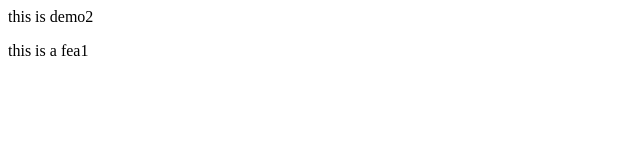
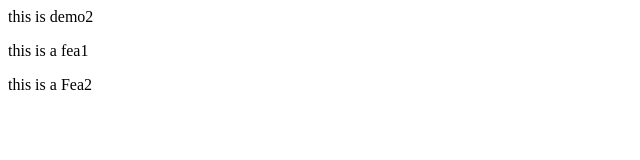
Before and after one commit to AdityaPatil1392/Demo2, a plain HTML site: page index.html in a window 1280 px wide. Shown: the whole page, without its empty margins (0-640 px from the left). Drawn offline with Linux system fonts and the light colour scheme.

Commit message:
this is Fea2

```diff
--- a/index.html
+++ b/index.html
@@ -5,3 +5,7 @@
 <p>
     this is a fea1
 </p>
+
+<p>
+    this is a Fea2
+</p>
```
